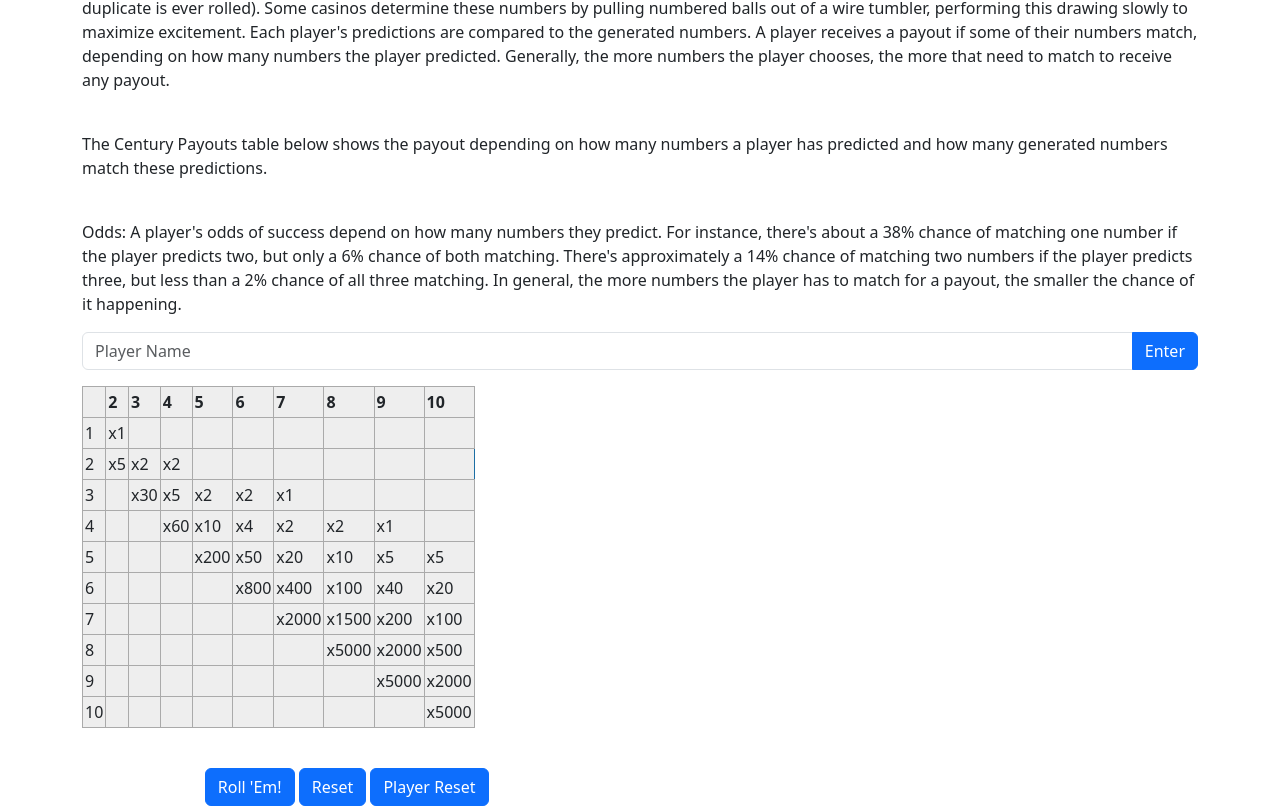
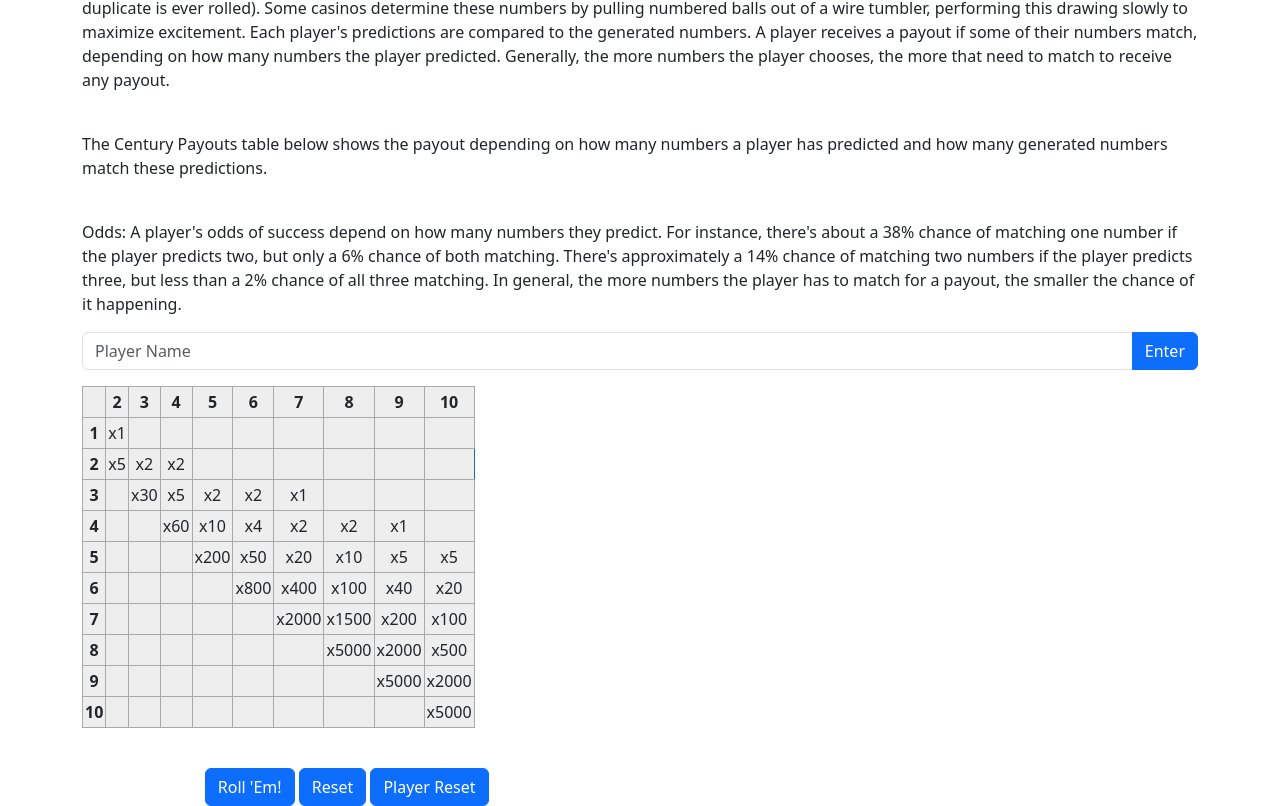
Before and after one commit to roganoth/fearless_activity, a website: page public/assets/index.html in a window 1280 px wide. Shown: the part 370-1176 px from the top of the page. Drawn offline with nearby package versions, Linux system fonts and the light colour scheme.

Commit message:
style
i centered the text of the table and changed the left column from td to th for bolding. I also moved the name input into the rules div so i could change the payout div to flex so the names that get input apear next to the payout table

```diff
--- a/public/assets/css/style.css
+++ b/public/assets/css/style.css
@@ -29,21 +29,27 @@ tr {
     text-align: center;
 }  */
 
+#playerNames {
+    top: 0%;
+}
 
+#payout {
+    display: flex;
+}
 table {
     border: 1px solid #1C6EA4;
     background-color: #EEEEEE;
-    /* width: 75%; */
-    text-align: left;
+    width: 20%;
+    text-align: center;
     border-collapse: collapse;
   }
   table td, table th {
     border: 1px solid #AAAAAA;
     padding: 3px 2px;
   }
-  /* table tbody td {
-    font-size: 13px; */
-  }
+
+
+
   table thead {
     background: #1C6EA4;
     border-bottom: 2px solid #444444;
--- a/public/assets/index.html
+++ b/public/assets/index.html
@@ -28,13 +28,14 @@
             How to Play: Each player bets a stake (the minimum can be different at each casino, though usually it's 5 cp) and chooses between two and 10 numbers that fall between one and 100. Then, the dealer rolls the d10s 20 times to randomly generate 20 different numbers (rolling again if a duplicate is ever rolled). Some casinos determine these numbers by pulling numbered balls out of a wire tumbler, performing this drawing slowly to maximize excitement. Each player's predictions are compared to the generated numbers. A player receives a payout if some of their numbers match, depending on how many numbers the player predicted. Generally, the more numbers the player chooses, the more that need to match to receive any payout.<p></p><br>
             The Century Payouts table below shows the payout depending on how many numbers a player has predicted and how many generated numbers match these predictions.<p></p><br>
             Odds: A player's odds of success depend on how many numbers they predict. For instance, there's about a 38% chance of matching one number if the player predicts two, but only a 6% chance of both matching. There's approximately a 14% chance of matching two numbers if the player predicts three, but less than a 2% chance of all three matching. In general, the more numbers the player has to match for a payout, the smaller the chance of it happening.</p>
+            <div class="input-group mb-3">
+                <input type="text" class="form-control" id="name" placeholder="Player Name">
+                <button class="btn btn-primary" type="submit" id="nameInput">Enter</button>
+            </div>
     </div>
 
     <div class="container text-center" id="payout">
-        <div class="input-group mb-3">
-            <input type="text" class="form-control" id="name" placeholder="Player Name">
-            <button class="btn btn-primary" type="submit" id="nameInput">Enter</button>
-        </div>
+
         <table id="payoutTable">
             <tr>
                 <th></th>
@@ -49,7 +50,7 @@
                 <th>10</th>
             </tr>
             <tr>
-                <td class="vertHeader">1</td>
+                <th class="vertHeader">1</th>
                 <td>x1</td>
                 <th></th>
                 <th></th>
@@ -61,7 +62,7 @@
                 <th></th>
             </tr>
             <tr>
-                <td class="vertHeader">2</td>
+                <th class="vertHeader">2</th>
                 <td>x5</td>
                 <td>x2</td>
                 <td>x2</td>
@@ -72,7 +73,7 @@
                 <th></th>
             </tr>
             <tr>
-                <td class="vertHeader">3</td>
+                <th class="vertHeader">3</th>
                 <td></td>
                 <td>x30</td>
                 <td>x5</td>
@@ -84,7 +85,7 @@
                 <td></td>
             </tr>
             <tr>
-                <td class="vertHeader">4</td>
+                <th class="vertHeader">4</th>
                 <td></td>
                 <td></td>
                 <td>x60</td>
@@ -96,7 +97,7 @@
                 <td></td>
             </tr>
             <tr>
-                <td class="vertHeader">5</td>
+                <th class="vertHeader">5</th>
                 <td></td>
                 <td></td>
                 <td></td>
@@ -108,7 +109,7 @@
                 <td>x5</td>
             </tr>
             <tr>
-                <td class="vertHeader">6</td>
+                <th class="vertHeader">6</th>
                 <td></td>
                 <td></td>
                 <td></td>
@@ -120,7 +121,7 @@
                 <td>x20</td>
             </tr>
             <tr>
-                <td class="vertHeader">7</td>
+                <th class="vertHeader">7</th>
                 <td></td>
                 <td></td>
                 <td></td>
@@ -132,7 +133,7 @@
                 <td>x100</td>
             </tr>
             <tr>
-                <td class="vertHeader">8</td>
+                <th class="vertHeader">8</th>
                 <td></td>
                 <td></td>
                 <td></td>
@@ -144,7 +145,7 @@
                 <td>x500</td>
             </tr>
             <tr>
-                <td class="vertHeader">9</td>
+                <th class="vertHeader">9</th>
                 <td></td>
                 <td></td>
                 <td></td>
@@ -156,7 +157,7 @@
                 <td>x2000</td>
             </tr>
             <tr>
-                <td class="vertHeader">10</td>
+                <th class="vertHeader">10</th>
                 <td></td>
                 <td></td>
                 <td></td>
@@ -169,9 +170,8 @@
             </tr>
         </table>
         <div class="container" id="playerNames"></div>
+    </div>
 
-
-    </div>
     <div class="container text-left" id="results"></div>
     <p></p><br>
     <button type="submit" class="btn btn-primary" id="roll">Roll 'Em!</button>
--- a/public/assets/js/player_operations.js
+++ b/public/assets/js/player_operations.js
@@ -2,7 +2,7 @@ $(document).ready(function(){
     $("#nameInput").on("click", function(){
         console.log("click")
         var name = $("#name").val().trim()
-        $("#playerNames").append(name)
+        $("#playerNames").append("<br>" + name);
     })
     $("#playerReset").on("click", function(){
         console.log("Players have been reset");
```
